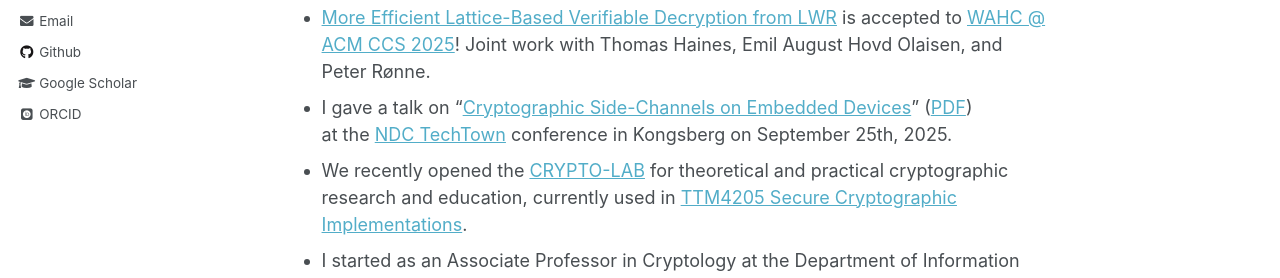
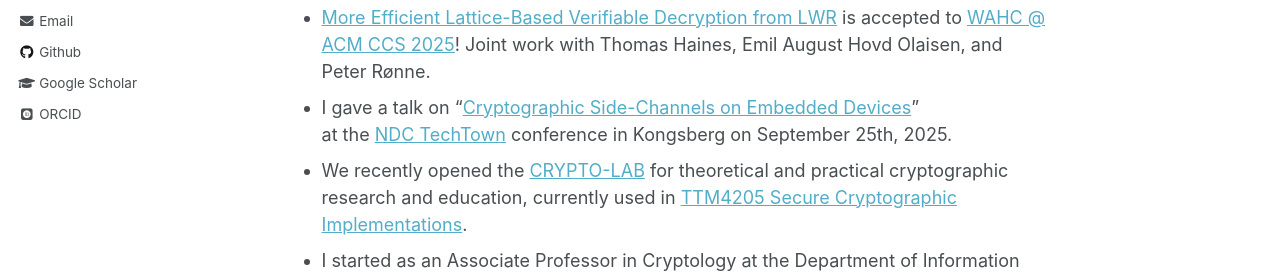
Before and after one commit to tjesi/tjesi.github.io, a Jekyll site: the page built from _pages/about.md, in a window 1280 px wide and 900 px high, scrolled down 540 px. Shown: the part 342-620 px from the top of the window. Built offline with Jekyll 4.4.1, drawn with Linux system fonts in a browser that asks for light colours; some web fonts are replaced.

Commit message:
Update about.md

```diff
--- a/_pages/about.md
+++ b/_pages/about.md
@@ -25,7 +25,7 @@
 - Together with more than 800 scientists, we published [an open letter](https://csa-scientist-open-letter.org/Sep2025) in September to adress the EU Presidency’s new proposal for the Child Sexual Abuse / Chat Control Regulation. We [published another letter](https://csa-scientist-open-letter.org/Nov2025) in November to adress recent changes.
 - Join the [Cryptology and Social Life workshop](https://www.ntnu.edu/iik/cryptology-and-social-life/workshop) at NTNU @ Trondheim on Dec 11-12!
 - [More Efficient Lattice-Based Verifiable Decryption from LWR](https://dl.acm.org/doi/10.1145/3733811.3767315) is accepted to [WAHC @ ACM CCS 2025](https://homomorphicencryption.org/wahc-2025)! Joint work with Thomas Haines, Emil August Hovd Olaisen, and Peter Rønne.
-- I gave a talk on "[Cryptographic Side-Channels on Embedded Devices](https://www.youtube.com/watch?v=Ph8yoeN6ZwE)" ([PDF](https://tjerandsilde.no/files/TechTown.pdf))
+- I gave a talk on "[Cryptographic Side-Channels on Embedded Devices](https://tjerandsilde.no/files/TechTown.pdf)"
 at the [NDC TechTown](https://ndctechtown.com/speakers/tjerand-silde) conference in Kongsberg on September 25th, 2025.
 - We recently opened the [CRYPTO-LAB](cryptolab) for theoretical and practical cryptographic research and education, currently used in [TTM4205 Secure Cryptographic Implementations](http://ttm4205.iik.ntnu.no).
 - I started as an Associate Professor in Cryptology at the Department of Information Security and Communication Technology at NTNU on September 1st, 2022.
```
